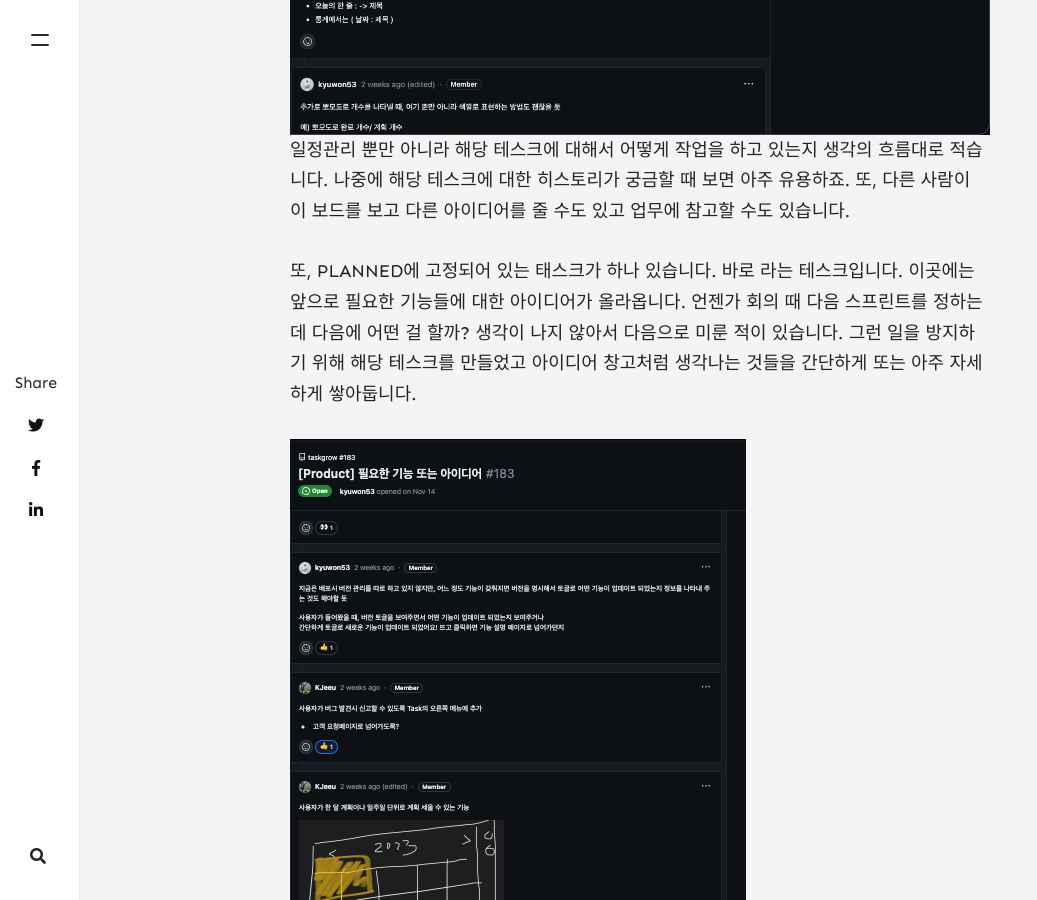
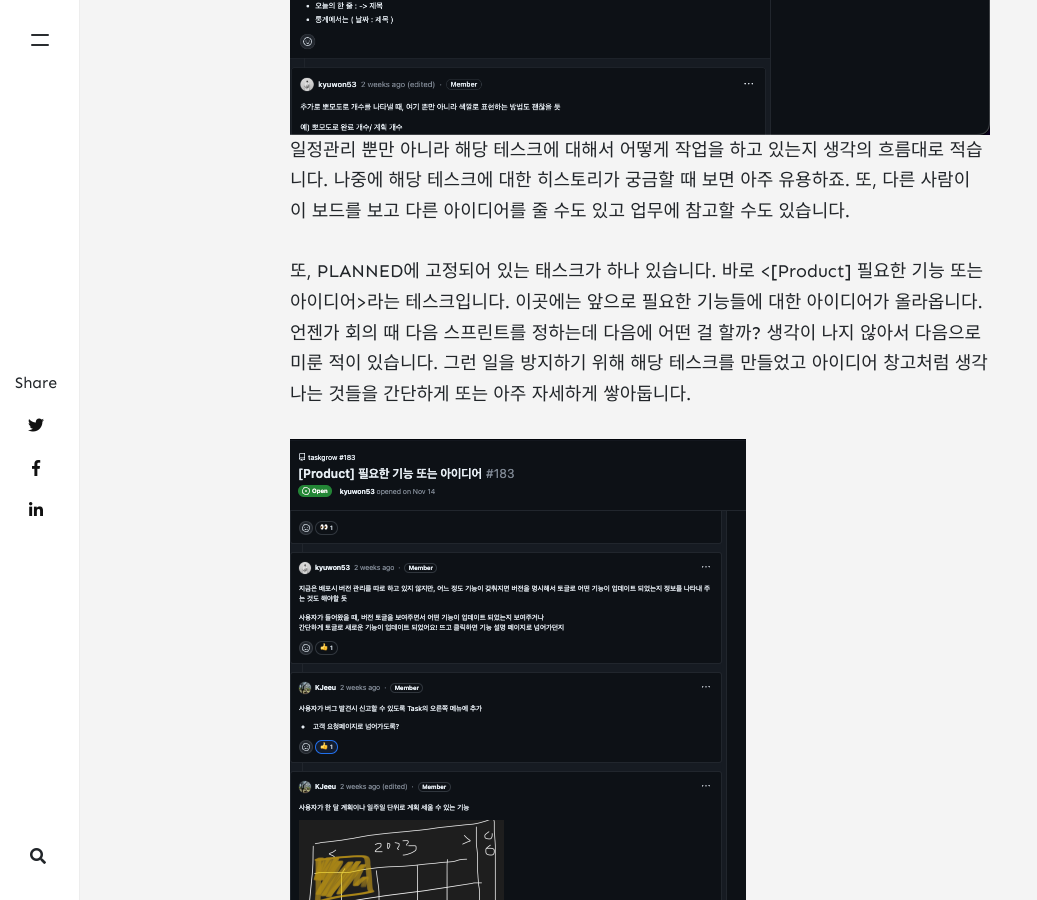
Before and after one commit to growth-ring/growth-ring.github.io, a Jekyll site: the page built from _posts/2023-12-21-테스크 그로우는 어떻게 일할까.md, in a window 1280 px wide and 900 px high, scrolled down 6558 px. Shown: the whole window, without its empty margins (0-1037 px from the left). Built offline with Jekyll 4.4.1, drawn with Linux system fonts in a browser that asks for light colours; nearby versions of some CDN libraries; comment, search, counter and statistics services are not loaded; some of the changed lines change nothing that is shown; some of the changed text lies outside the part shown.

Commit message:
오타를 수정하라

```diff
--- a/_posts/2023-12-21-테스크 그로우는 어떻게 일할까.md
+++ b/_posts/2023-12-21-테스크 그로우는 어떻게 일할까.md
@@ -65,10 +65,10 @@ description: '테스크 그로우는 어떻게 시작되었을까'
 ![보드 상세보기](/assets/images/일하는방법5.png)
 일정관리 뿐만 아니라 해당 테스크에 대해서 어떻게 작업을 하고 있는지 생각의 흐름대로 적습니다. 나중에 해당 테스크에 대한 히스토리가 궁금할 때 보면 아주 유용하죠. 또, 다른 사람이 이 보드를 보고 다른 아이디어를 줄 수도 있고 업무에 참고할 수도 있습니다.
 
-또, PLANNED에 고정되어 있는 태스크가 하나 있습니다. 바로  라는 테스크입니다. 이곳에는 앞으로 필요한 기능들에 대한 아이디어가 올라옵니다. 언젠가 회의 때 다음 스프린트를 정하는데 다음에 어떤 걸 할까? 생각이 나지 않아서 다음으로 미룬 적이 있습니다. 그런 일을 방지하기 위해 해당 테스크를 만들었고 아이디어 창고처럼 생각나는 것들을 간단하게 또는 아주 자세하게 쌓아둡니다.
+또, PLANNED에 고정되어 있는 태스크가 하나 있습니다. 바로 <[Product] 필요한 기능 또는 아이디어>라는 테스크입니다. 이곳에는 앞으로 필요한 기능들에 대한 아이디어가 올라옵니다. 언젠가 회의 때 다음 스프린트를 정하는데 다음에 어떤 걸 할까? 생각이 나지 않아서 다음으로 미룬 적이 있습니다. 그런 일을 방지하기 위해 해당 테스크를 만들었고 아이디어 창고처럼 생각나는 것들을 간단하게 또는 아주 자세하게 쌓아둡니다.
 
 ![아이디어 테스크](/assets/images/일하는방법6.png)
-제법 많이 쌓였죠? 다음 스프린트는 여기에 올라온 것 중 지금 필요한 것을 선택합니다. 테스크 그로우의 보물창고에요.
+제법 많이 쌓였죠? 다음 스프린트는 여기에 올라온 것 중 지금 필요한 것을 선택합니다. 테스크 그로우의 보물창고예요.
 
 ***
 
```
